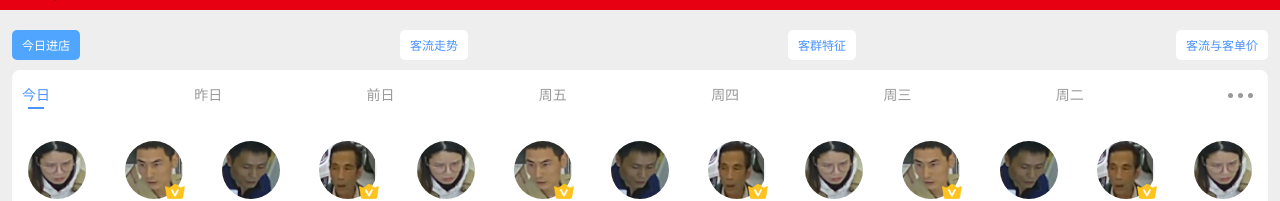
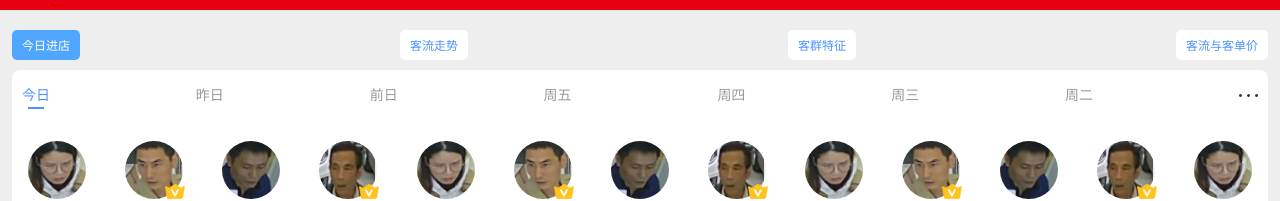
Before and after one commit to hello-stranger-git/huawei-vant, a Vue app: page /#/flow in a window 1280 px wide. Shown: the part 124-325 px from the top of the page. Built offline with nearby package versions, Linux system fonts and the light colour scheme.

Commit message:
将客流界面的日期选择三个点改为图片

```diff
--- a/src/views/flow/components/dateSelect.vue
+++ b/src/views/flow/components/dateSelect.vue
@@ -11,9 +11,10 @@
         </van-col>
         <van-col class="togDate">
           <div class="point" @click="togCalendar">
+            <!-- <li></li>
             <li></li>
-            <li></li>
-            <li></li>
+            <li></li> -->
+            <img :src="point" width="19px" height="19px" />
           </div>
         </van-col>
       </van-row>
@@ -35,7 +36,8 @@ export default {
       dateArr: ['今日', '昨日', '前日', '周五', '周四', '周三', '周二'],
       calendarShow: false,
       show: false, // 控制遮罩层
-      activeDate: 0
+      activeDate: 0,
+      point: require('@/assets/icon/flow/todayStore/point.png')
     }
   },
   components: {
@@ -82,13 +84,11 @@ export default {
   color: rgba(0, 0, 0, 0.4);
   font-size: 14px;
 }
+.togDate,
 .point {
   display: flex;
   justify-content: center;
-}
-.point > li {
-  float: left;
-  width: 10px;
+  align-items: center;
 }
 .active {
   opacity: 1;
```
Also changed, not shown: src/assets/icon/flow/todayStore/point.png (added).
